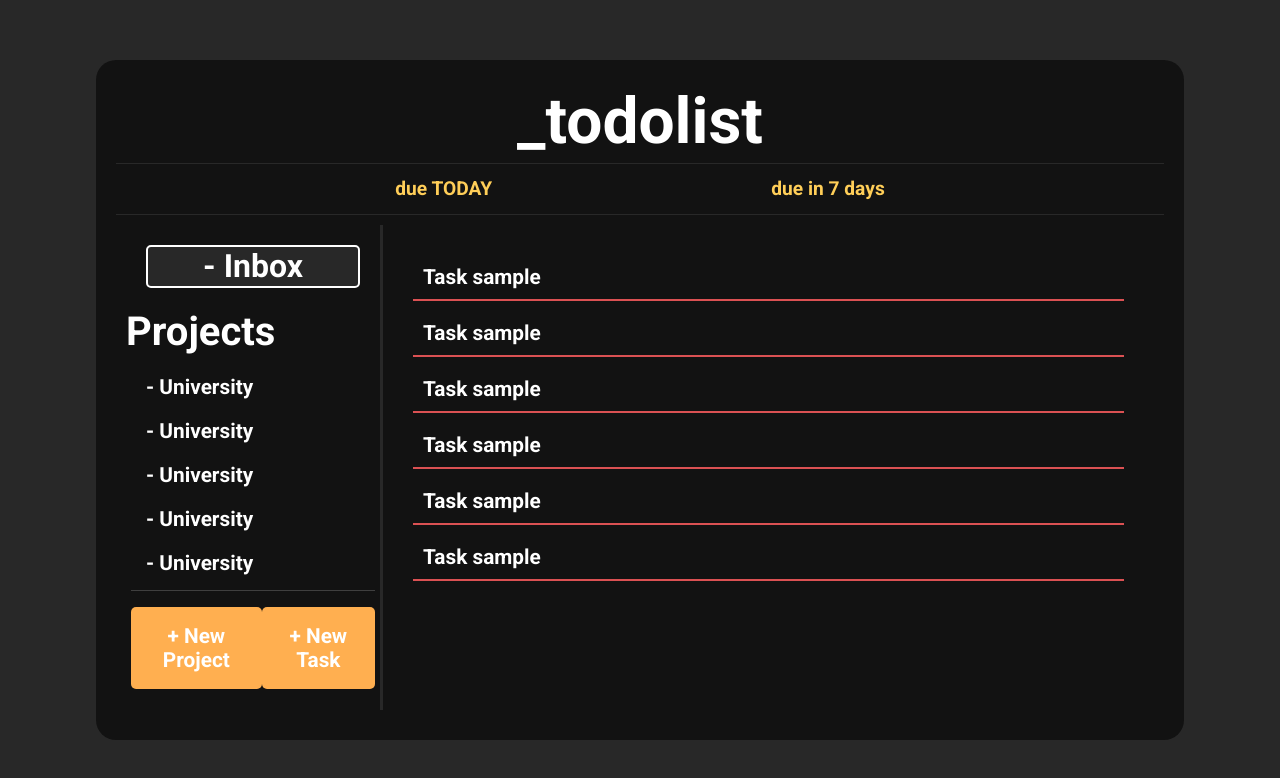
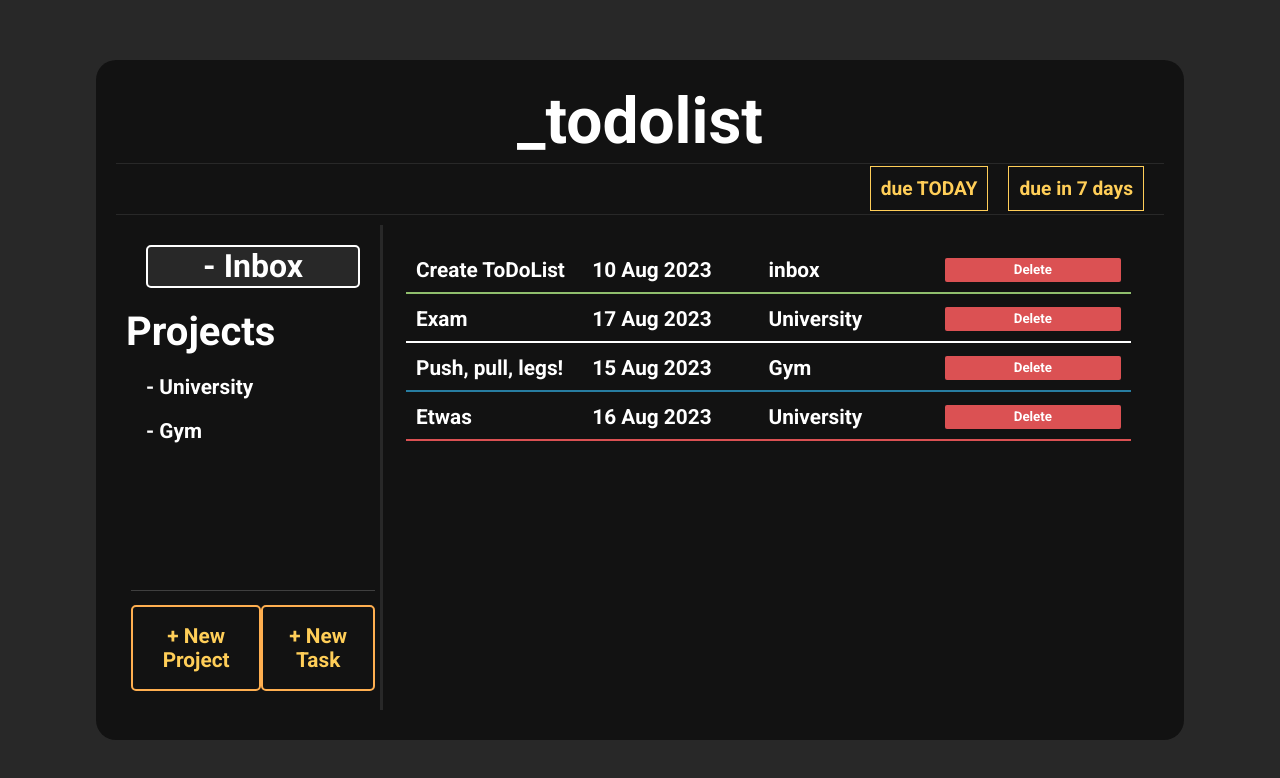
Before and after one commit to IsiNavarro/odin-to-do-list, a website built with webpack: page src/index.html in a window 1280 px wide. Built offline with nearby package versions, Linux system fonts and the light colour scheme.

Commit message:
Add functions to display Tasks and Projects Need to add functionality to buttons which add Projects and Tasks. Same things with filters.

```diff
--- a/src/assets/style.css
+++ b/src/assets/style.css
@@ -56,7 +56,9 @@ h1 {
 nav {
     display: flex;
     align-items: center;
-    justify-content: space-evenly;
+    justify-content: flex-end;
+    gap: 20px;
+    padding-right: 20px;
 
     border-bottom: 1px solid var(--Dark-200);
 }
@@ -64,7 +66,9 @@ nav {
 .due {
     font-size: 1.2em;
     font-weight: bold;
+    padding: 10px;
     color: var(--Yellow-300);
+    border: 1px solid var(--Yellow-300);
 }
 
 main {
@@ -135,7 +139,8 @@ h3 {
     border: none;
     border-radius: 5px;
     padding: 17px;
-    background-color: var(--Orange-300);
+    border: 2px solid var(--Orange-300);
+    color: var(--Yellow-300);
 }
 
 #tasks {
@@ -144,13 +149,23 @@ h3 {
 
 .task {
     padding: 10px;
-    border-bottom: solid 2px var(--Prio-3);
-    margin: 10px;
+    margin: 3px;
     font-weight: bold;
     font-size: 1.3em;
+
+    display: grid;
+    grid-template-columns: 1fr 1fr 1fr 1fr;
+}
+.taskDelete {
+    font-size: 1.3;
+    padding: 4px;
+    border-radius: 2px;
+    font-weight: bold;
+    background-color: var(--Prio-3);
+    border: none;
 }
 
-button {
+button:hover {
     cursor: pointer;
 
     transition: var(--Transition-time);
--- a/src/index.html
+++ b/src/index.html
@@ -12,8 +12,8 @@
             <h1>_todolist</h1>
         </header>
         <nav>
-            <div class="due" id="today">due TODAY</div>
-            <div class="due" id="sevenDays">due in 7 days</div>
+            <button class="due" id="today">due TODAY</button>
+            <button class="due" id="sevenDays">due in 7 days</button>
         </nav>
         <main>
             <div id="sidebar">
@@ -21,11 +21,6 @@
                 <div id="Projects">
                     <h3>Projects</h3>
                     <div id="projectList">
-                        <div class="project">- University</div>
-                        <div class="project">- University</div>
-                        <div class="project">- University</div>
-                        <div class="project">- University</div>
-                        <div class="project">- University</div>
                     </div>
                 </div>
                 <div id="addBtns">
@@ -34,12 +29,8 @@
                 </div>
             </div>
             <div id="tasks">
-                <div class="task">Task sample</div>
-                <div class="task">Task sample</div>
-                <div class="task">Task sample</div>
-                <div class="task">Task sample</div>
-                <div class="task">Task sample</div>
-                <div class="task">Task sample</div>
+                <div class="task">
+                </div>
             </div>
         </main>
     </div>
--- a/src/index.js
+++ b/src/index.js
@@ -1,10 +1,95 @@
 import './assets/style.css';
 import { inbox, projectList, ListManager, Task, Project } from'./todolist.js';
+import { format, parseISO } from 'date-fns';
 
-const Task1 = new Task('Create ToDoList', '2023-08-16', 1, 'inbox');
-const Task2 = new Task('Exam', '2023-08-15', 1, 'University');
+const inboxBtn = document.getElementById('inboxBtn');
+const taskDisplayer = document.getElementById('tasks');
+const projectDisplayer = document.getElementById('projectList');
+
+function displayList(list) {
+    taskDisplayer.innerHTML = '';
+
+    list.forEach(task => {
+        const taskDiv = document.createElement('div');
+        taskDiv.classList.add('task');
+        taskDiv.style.borderBottom = getPriorityBorder(task.prio);
+
+        const nameElement = document.createElement('span');
+        nameElement.textContent = task.name;
+        nameElement.classList.add('taskName');
+        taskDiv.appendChild(nameElement);
+
+        const dateElement = document.createElement('span');
+        dateElement.textContent = format(parseISO(task.date), 'dd MMM yyyy');
+        dateElement.classList.add('taskDate');
+        taskDiv.appendChild(dateElement);
+
+        const projectElement = document.createElement('span');
+        projectElement.textContent = task.project;
+        projectElement.classList.add('taskProject');
+        taskDiv.appendChild(projectElement);
+
+        const delBtn = document.createElement('button');
+        delBtn.textContent = 'Delete';
+        delBtn.classList.add('taskDelete');
+        delBtn.addEventListener('click', () => {
+            ListManager.removeTaskFrominbox(task);
+            taskDisplayer.removeChild(taskDiv);
+        } );
+
+
+
+        taskDiv.appendChild(delBtn);
+
+        taskDisplayer.appendChild(taskDiv);
+    });
+};
+
+function displayProjects() {
+    projectList.forEach(project => {
+        const projectDiv = document.createElement('div');
+        projectDiv.classList.add('project');
+        projectDiv.innerText = `- ${project.name}`;
+
+        // Add eventlistener for it to display its list
+        projectDiv.addEventListener('click', () => {
+            displayList(project.list);
+        })
+        projectDisplayer.appendChild(projectDiv)
+    })
+
+}
+
+inboxBtn.addEventListener('click', ()=> {
+    displayList(inbox);
+});
+
+function getPriorityBorder(priority) {
+    if (priority === 1) {
+        return '2px solid var(--Prio-1)';
+      } else if (priority === 2) {
+        return '2px solid var(--Prio-2)';
+      } else if (priority === 3) {
+        return '2px solid var(--Prio-3)';
+      } else if (priority === 0) {
+        return '2px solid var(--Prio-0)';
+      } else return
+}
+
+
+
+
+
+
+const Task1 = new Task('Create ToDoList', '2023-08-10', 1, 'inbox');
+const Task2 = new Task('Exam', '2023-08-17', 0, 'University');
+const Tas32 = new Task('Push, pull, legs!', '2023-08-15', 2, 'Gym');
+const Task4 = new Task('Etwas', '2023-08-16', 3, 'University');
 
 const Project1 = new Project('University');
+const Project2 = new Project('Gym');
 
 const dueToday = ListManager.filterDueIn7Days(projectList[0].list);
-console.log(dueToday);
+
+displayList(inbox);
+displayProjects();
--- a/src/todolist.js
+++ b/src/todolist.js
@@ -34,7 +34,6 @@ const ListManager =  new class ListManager {
 
         return list.filter(task => {
             const taskDate = parseISO(task.date);
-            console.log("taskDate:", taskDate);
             return isWithinInterval(taskDate, {start: yesterday, end: sevenDaysFromNow})
         });
     }
```
